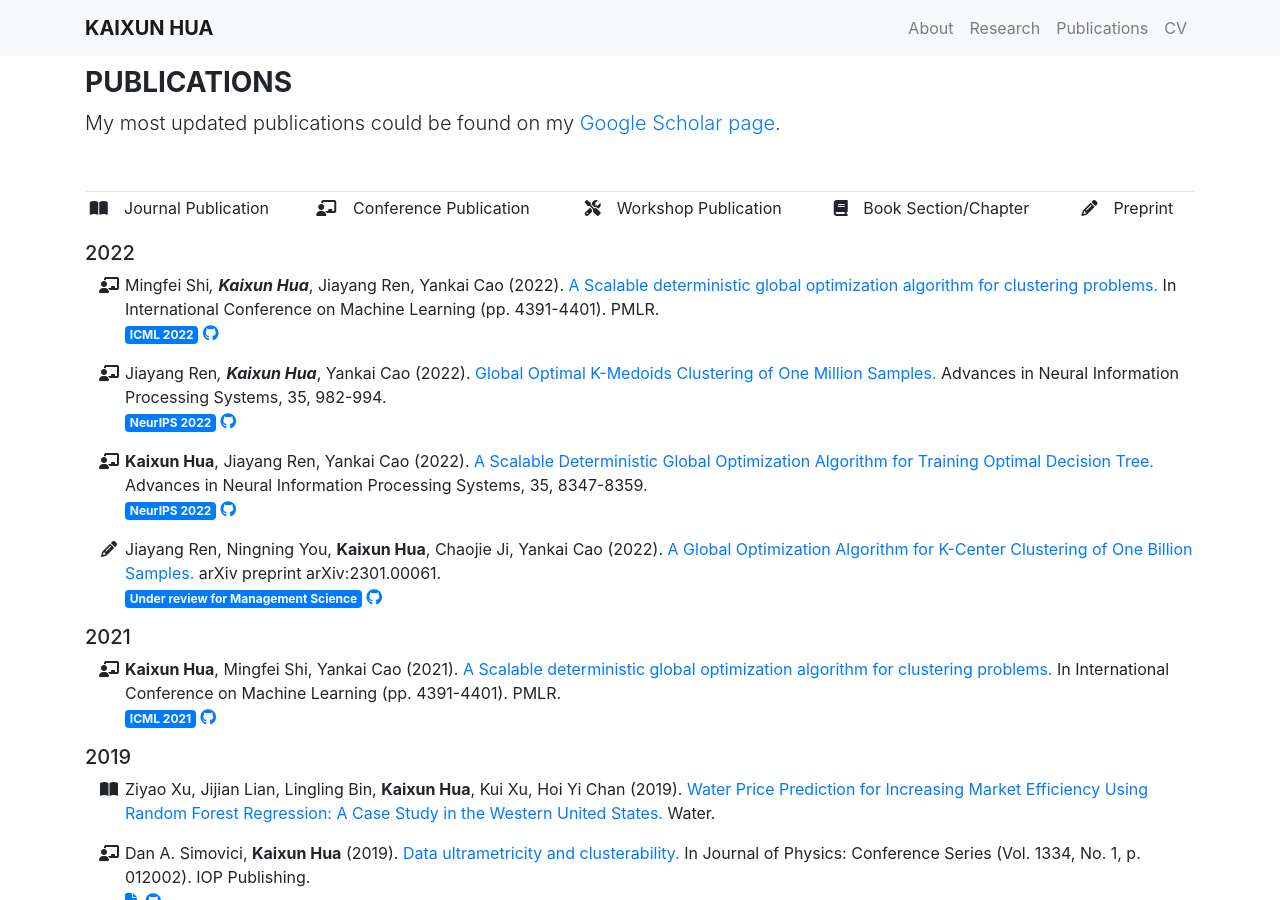
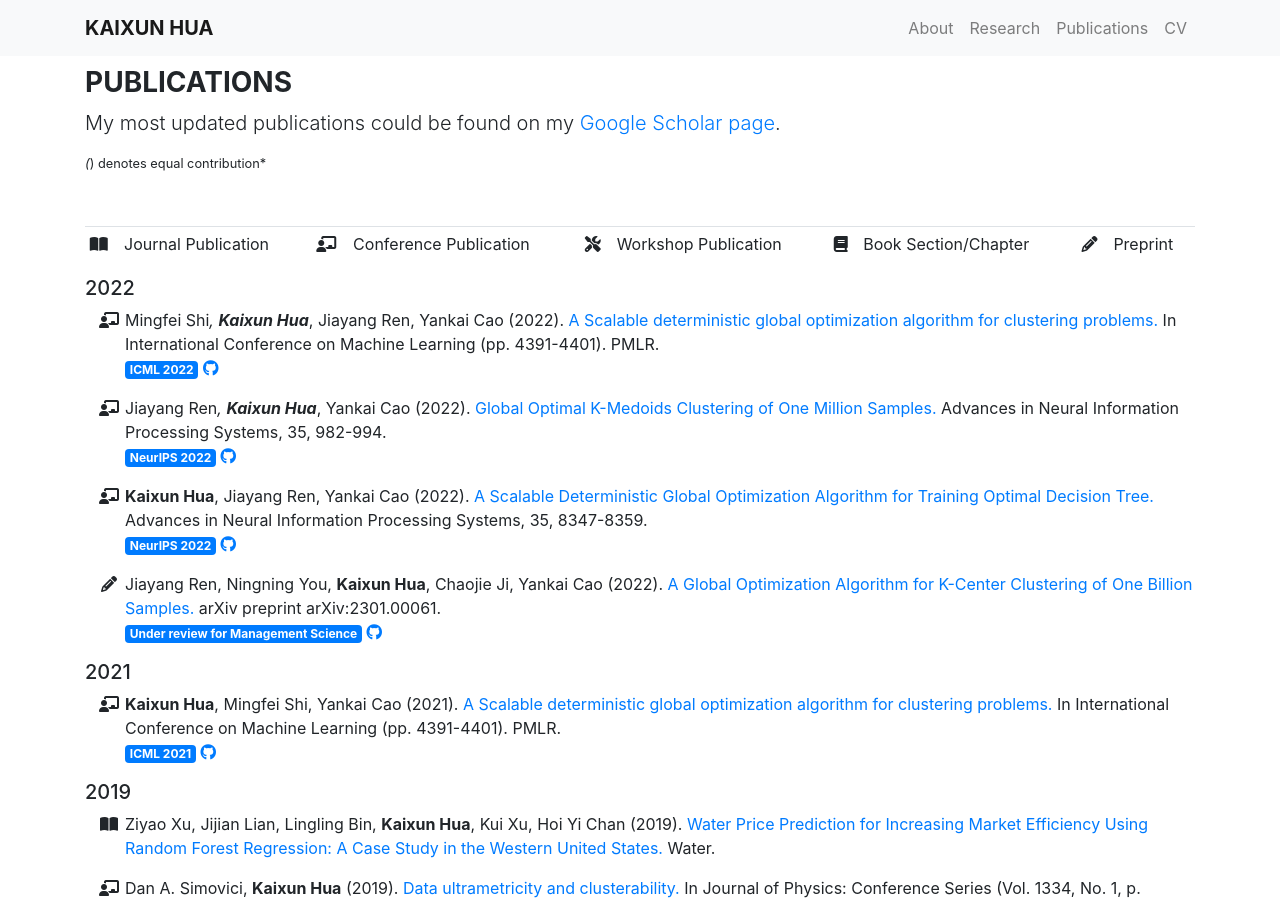
Before and after one commit to kingsley1989/kingsley1989.github.io, a Jekyll site: the page built from _pages/publications.md, in a window 1280 px wide and 900 px high. Built offline with Jekyll 4.4.1, drawn with Linux system fonts in a browser that asks for light colours; nearby versions of some CDN libraries.

Commit message:
add publication

```diff
--- a/_layouts/publications.html
+++ b/_layouts/publications.html
@@ -9,6 +9,7 @@ layout: default
     {% if page.jumbo_txt %}
       <div class="lead"> {{ page.jumbo_txt | markdownify }} </div>
     {% endif %}
+    <div class="small"> {{ page.small_txt | markdownify }} </div>
   </div>
 </div>
 
--- a/_pages/publications.md
+++ b/_pages/publications.md
@@ -6,8 +6,9 @@ permalink: /publications/
 jumbo_txt: |
   My most updated publications could be found on my [Google Scholar page](https://scholar.google.com/citations?user=u2rFTvYAAAAJ&hl=en).
 
+small_txt: |
+  *(*) denotes equal contribution*
+
 overview: |
   My most updated publications could be found on my [Google Scholar page](https://scholar.google.com/citations?user=u2rFTvYAAAAJ&hl=en).
-
-  *(*) denotes equal contribution*
 ---
```
